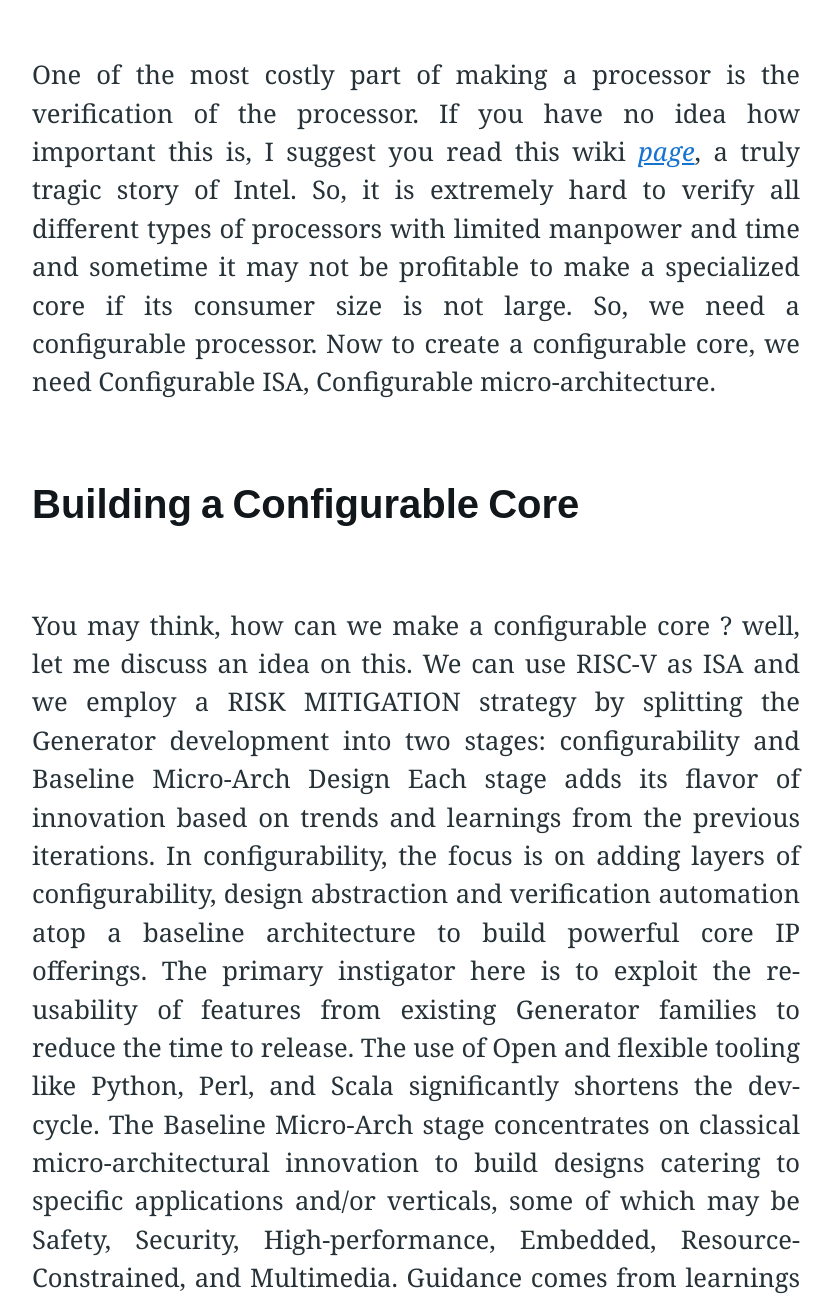
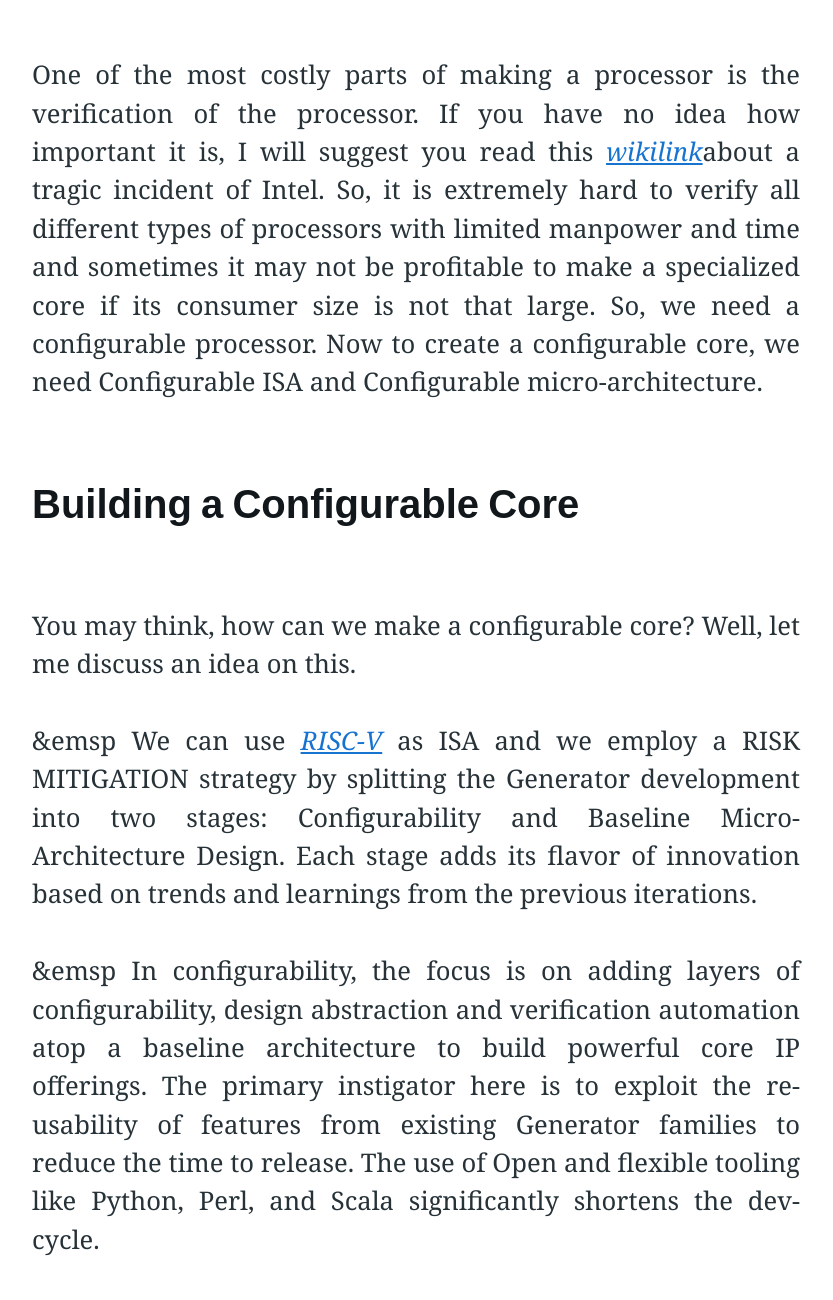
Before and after one commit to arijitsaha2002/CS230-Blog, a plain HTML site: page index.html in a window 1280 px wide. Shown: the part 2200-3500 px from the top of the page, without its empty margins (104-937 px from the left). Drawn offline with nearby package versions, Linux system fonts and the light colour scheme.

Commit message:
blog content updated

```diff
--- a/index.html
+++ b/index.html
@@ -59,8 +59,8 @@
             <div class="content">
                 The processor industry has come a long way since its inception, with the relentless pursuit of
                 innovation driving it forward. On increasing internet penetration, we need processors everywhere
-                starting from refrigerators to L.E.D bulbs with their specifications. ML and AI model builders need
-                speeds, whereas LED needs an energy-efficient processor. So, everybody needs an optimized process for
+                starting from refrigerators to L.E.D bulbs with their specifications. AI and ML model builders need
+                speeds, whereas LED needs an energy-efficient processor. So, everybody needs an optimized processor for
                 his work. Can we create some processor which can be parameterized for a different purpose?
 
                 <br>
@@ -79,13 +79,13 @@
 
             <div class="content">
 
-                One of the most costly part of making a processor is the verification of the processor. If you have no
+                One of the most costly parts of making a processor is the verification of the processor. If you have no
                 idea how
-                important this is, I suggest you read this wiki <a href="https://en.wikipedia.org/wiki/Pentium_FDIV_bug"
-                    class="linkFont">page</a>, a truly tragic story of Intel. So, it is extremely hard to verify all
-                different types of processors with limited manpower and time and sometime it may not be profitable to
-                make a specialized core if its consumer size is not large. So, we need a configurable processor. Now to
-                create a configurable core, we need Configurable ISA, Configurable micro-architecture.
+                important it is, I will suggest you read this <a href="https://en.wikipedia.org/wiki/Pentium_FDIV_bug"
+                    class="linkFont">wikilink</a>about a tragic incident of Intel. So, it is extremely hard to verify all
+                different types of processors with limited manpower and time and sometimes it may not be profitable to
+                make a specialized core if its consumer size is not that large. So, we need a configurable processor. Now to
+                create a configurable core, we need Configurable ISA and Configurable micro-architecture.
 
             </div>
             <div class="heading">
@@ -93,23 +93,30 @@
             </div>
             <div class="content">
 
-                You may think, how can we make a configurable core ? well, let me discuss an idea on this.
-                We can use RISC-V as ISA and
+                You may think, how can we make a configurable core? Well, let me discuss an idea on this.<br>
+                <br>
+                &emsp We can use <a href="https://en.wikipedia.org/wiki/RISC-V"
+                class="linkFont">RISC-V</a> as ISA and
                 we employ a RISK MITIGATION strategy by splitting the Generator development into two stages:
-                configurability and Baseline Micro-Arch Design Each stage adds its flavor of innovation based on trends
-                and learnings from the previous iterations. In configurability, the focus is on adding layers of
+                Configurability and Baseline Micro-Architecture Design. Each stage adds its flavor of innovation based on trends
+                and learnings from the previous iterations.<br>
+                <br>
+                &emsp In configurability, the focus is on adding layers of
                 configurability, design abstraction and verification automation atop a baseline architecture to build
                 powerful core IP offerings. The primary instigator here is to exploit the re-usability of features from
                 existing Generator families to reduce the time to release. The use of Open and flexible tooling like
-                Python, Perl, and Scala significantly shortens the dev-cycle. The Baseline Micro-Arch stage concentrates
+                Python, Perl, and Scala significantly shortens the dev-cycle.<br>
+                <br>
+                &emsp The Baseline Micro-Architecture stage concentrates
                 on classical micro-architectural innovation to build designs catering to specific applications and/or
                 verticals, some of which may be Safety, Security, High-performance, Embedded, Resource-Constrained, and
                 Multimedia. Guidance comes from learnings from various generator families, current
-                computing trends and customer requirements.
-                You can ask, why we are using RISC-V ? <a href="https://en.wikipedia.org/wiki/RISC-V"
-                    class="linkFont">RISC-V</a> is good choice because it is an open ISA, free, customizable and it has
-                a large developer community.
-                I understand, I have used to many technical terms but read again if you did't get it.
+                computing trends and customer requirements. We will get more into core and verification generators in the subsequent sections of the writeup.<br>
+                <br>
+                &emsp
+                You can ask, why we are using RISC-V? RISC-V is good choice because it is an open ISA, free, customizable and it has
+                a large developer community.<br>
+                Huh! too many technical terms to smash your head into at a time. Have you refered to the links in above para?:)
             </div>
 
             <div class="heading">
@@ -143,7 +150,7 @@
             </div>
 
             <div class="curvycontent" style="font-weight: 400;">
-                In conclusion, the processor industry has evolved significantly over time, driven by the need for
+                The processor industry has evolved significantly over time, driven by the need for
                 innovation and optimized performance. With the increasing demand for processors in diverse applications,
                 configurable processors have become an essential part of modern computing. By using RISC-V as the ISA
                 and employing a risk mitigation strategy to split the generator development into two stages,
@@ -152,7 +159,9 @@
                 generators and verification generators have made the process of designing and verifying processor
                 designs more efficient and comprehensive. Overall, the pursuit of innovation and configurable processors
                 development will continue to revolutionize the processor industry, catering to diverse applications and
-                optimizing performance.
+                optimizing performance.<br>
+                <br>
+                Thanks for reading my writeup till the end! See you next time:)
             </div>
 
             <hr>
```
